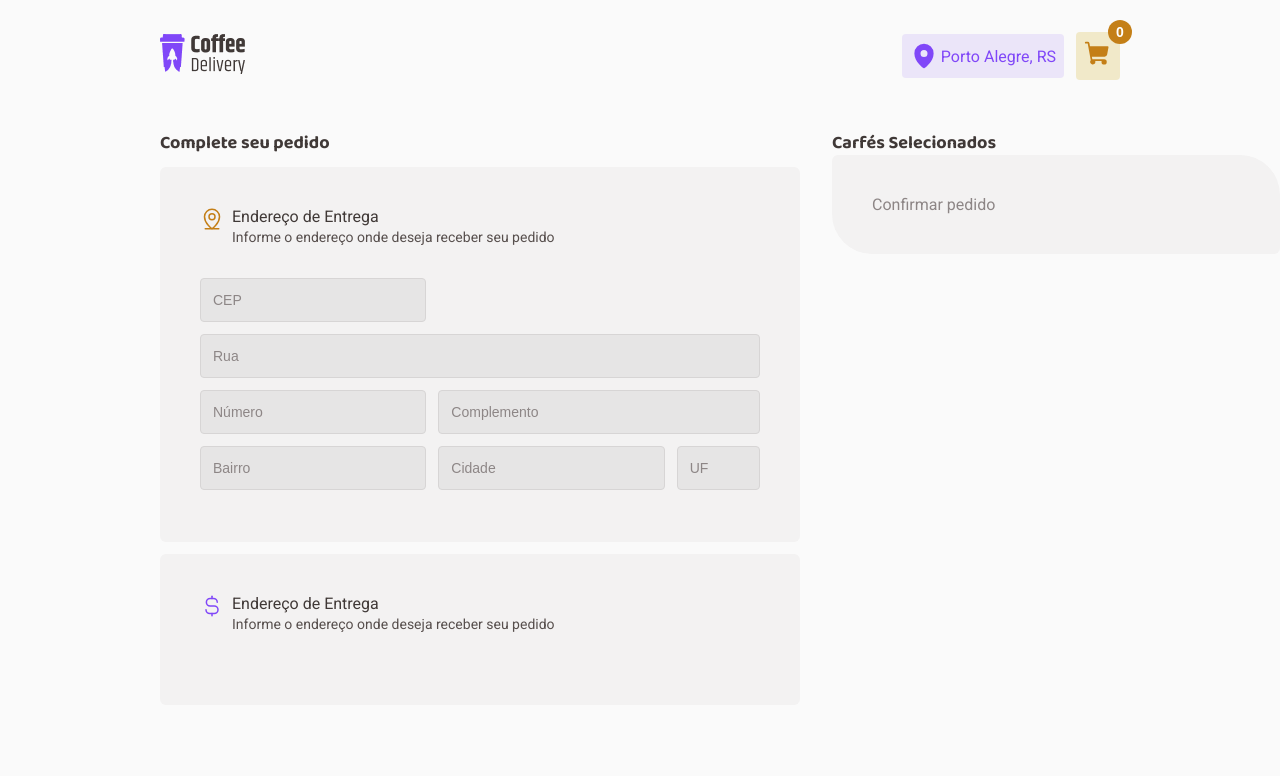
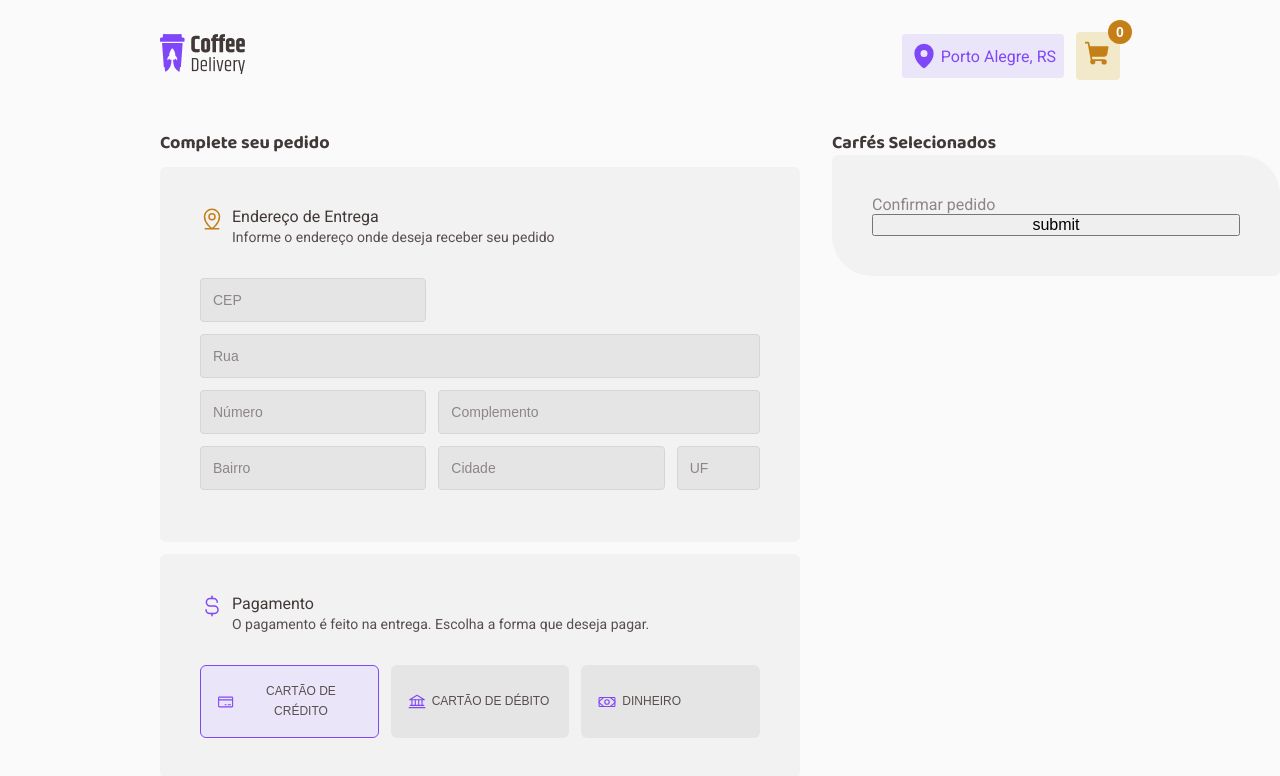
Before and after one commit to Cleber-Severo/coffe-delivery, a React (Vite) app: page /checkout in a window 1280 px wide. Shown: the top 776 px of the page. Built offline with nearby package versions, Linux system fonts and the light colour scheme.

Commit message:
feat: create payment form

```diff
--- a/package.json
+++ b/package.json
@@ -10,11 +10,14 @@
     "preview": "vite preview"
   },
   "dependencies": {
+    "@hookform/resolvers": "^5.0.1",
     "phosphor-react": "^1.4.1",
     "react": "^19.0.0",
     "react-dom": "^19.0.0",
+    "react-hook-form": "^7.56.4",
     "react-router-dom": "^6.30.0",
-    "styled-components": "^6.1.17"
+    "styled-components": "^6.1.17",
+    "zod": "^3.24.4"
   },
   "devDependencies": {
     "@eslint/js": "^9.22.0",
--- a/src/components/Header/indext.tsx
+++ b/src/components/Header/indext.tsx
@@ -12,6 +12,7 @@ const Header = () => {
   const [scrolled, setScrolled] = useState(false);
 
   const { cartItemsAmount } = useContext(CartContext);
+  console.log(" Header ~ cartItemsAmount:", cartItemsAmount)
 
   useEffect(() => {
     const handleScroll = () => {
@@ -33,7 +34,7 @@ const Header = () => {
             <MapPin size={28} weight="fill" color={defaultTheme.purple} />
             <span>Porto Alegre, RS</span>
           </Location>
-          <CartBadge>
+          <CartBadge disabled={cartItemsAmount === 0}>
             <Link to="/checkout">
               <ShoppingCart size={28} weight="fill" color={defaultTheme["yellow-dark"]} />
               <span>{cartItemsAmount}</span>
--- /dev/null
+++ b/src/components/Payment/index.tsx
@@ -0,0 +1,42 @@
+import React from 'react'
+import { Container, PaymentBtn } from './styles'
+import { Bank, CreditCard, Money } from 'phosphor-react'
+import { useFormContext } from 'react-hook-form'
+
+const Payment = () => {
+  const { setValue, watch } = useFormContext()
+
+  const selectedPayment = watch('paymentMethod')
+
+  const handleSelect = (method: string) => {
+    setValue("paymentMethod", method)
+  }
+
+  return (
+    <Container>
+      <PaymentBtn
+        type='button'
+        onClick={() => handleSelect('credito')}
+        selected={selectedPayment === 'credito'}
+      >
+        <CreditCard size={18} /> <span>Cartão de Crédito</span>
+      </PaymentBtn>
+      <PaymentBtn
+        type='button'
+        onClick={() => handleSelect('debito')}
+        selected={selectedPayment === 'debito'}
+      >
+        <Bank size={18} /> <span>Cartão de Débito</span>
+      </PaymentBtn>
+      <PaymentBtn
+        type='button'
+        onClick={() => handleSelect('dinheiro')}
+        selected={selectedPayment === 'dinheiro'}
+      >
+        <Money size={18} /> <span>Dinheiro</span>
+      </PaymentBtn>
+    </Container>
+  )
+}
+
+export default Payment
--- /dev/null
+++ b/src/components/Payment/styles.ts
@@ -0,0 +1,39 @@
+import styled from "styled-components";
+
+export const Container = styled.div`
+  display: flex;
+  gap: 12px;
+`
+
+type PaymentBtnProps = {
+  selected?: boolean
+}
+
+export const PaymentBtn = styled.button<PaymentBtnProps>`
+  background-color: ${({theme, selected}) => selected ? theme['purple-light'] :theme["base-button"]};
+  color: ${({theme}) => theme["base-text"]};
+
+  display: flex;
+  align-items: center;
+  flex: 1;
+  gap: 6px;
+
+  border-radius: 6px;
+  border: 1px solid transparent;
+  border-color: ${({theme, selected}) => selected ? theme.purple : 'transparent'};
+
+  padding: 16px;
+
+  svg {
+    color: ${({theme}) => theme["purple"]};
+  }
+
+  span {
+    color: ${({theme}) => theme["base-text"]};
+
+    font-size: 12px;
+    font-weight: 400;
+    text-transform: uppercase;
+    line-height: 160%;
+  }
+`
--- a/src/pages/Checkout/index.tsx
+++ b/src/pages/Checkout/index.tsx
@@ -1,25 +1,57 @@
-import { useContext } from "react";
-import { CartContext } from "../../contexts/CartContext";
+import * as zod from 'zod';
 import {
   Card,
   CardTitle,
   FormContainer,
-  FormGrid,
-  FormLayout,
-  Input,
+  FormGrid, Input,
   InputWrapper,
   OrderContainer,
-  SelectedCoffeContainer,
+  SelectedCoffeContainer
 } from "./styles";
 import Description from "../../components/Description";
 import { CurrencyDollarSimple, MapPinLine } from "phosphor-react";
 import { defaultTheme } from "../../styles/themes/default";
+import Payment from "../../components/Payment";
+import { FormProvider, useForm } from "react-hook-form";
+import { zodResolver } from "@hookform/resolvers/zod";
+
+const checkoutFormSchema = zod.object({
+  cep: zod.string().min(1, 'Campo Obrigatório'),
+  rua: zod.string().min(1, 'Campo Obrigatório'),
+  numero: zod.string().min(1, 'Campo Obrigatório'),
+  complemento: zod.string().min(1, 'Campo Obrigatório'),
+  bairro: zod.string().min(1, 'Campo Obrigatório'),
+  cidade: zod.string().min(1, 'Campo Obrigatório'),
+  uf: zod.string().min(1, 'Campo Obrigatório'),
+  paymentMethod: zod.string().min(1, 'Selecione ao menos um método de pagamento')
+})
+
+type CheckoutFormData = zod.infer<typeof checkoutFormSchema>
 
 const Checkout = () => {
-  const { cartItems } = useContext(CartContext);
+  const checkoutForm = useForm<CheckoutFormData>({
+    resolver: zodResolver(checkoutFormSchema),
+    defaultValues: {
+      cep: '',
+      rua: '',
+      numero: '',
+      complemento: '',
+      bairro: '',
+      cidade: '',
+      uf: '',
+      paymentMethod: 'credito'
+    }
+  })
+
+  const { handleSubmit, register } = checkoutForm
+
+  const handleCheckoutSubmit = (payment: CheckoutFormData) => {
+    console.log(" handleCheckoutSubmit ~ payment:", payment)
+  }
 
   return (
-    <FormContainer>
+    <FormContainer onSubmit={handleSubmit(handleCheckoutSubmit)}>
+      <FormProvider {...checkoutForm}>
         <OrderContainer>
           <CardTitle>Complete seu pedido</CardTitle>
 
@@ -32,49 +64,55 @@ const Checkout = () => {
 
             <FormGrid>
               <InputWrapper colSpan={5}>
-              <Input placeholder="CEP" />
+                <Input id='cep' placeholder="CEP" {...register('cep')} />
               </InputWrapper>
             </FormGrid>
 
             <FormGrid>
               <InputWrapper colSpan={12}>
-              <Input placeholder="Rua" />
+                <Input id='rua' placeholder="Rua" {...register('rua')} />
               </InputWrapper>
             </FormGrid>
 
             <FormGrid>
               <InputWrapper colSpan={5}>
-              <Input placeholder="Número" />
+                <Input id='numero' placeholder="Número" {...register('numero')} />
               </InputWrapper>
               <InputWrapper colSpan={7}>
-              <Input placeholder="Complemento" />
+                <Input id='complemento' placeholder="Complemento" {...register('complemento')} />
               </InputWrapper>
             </FormGrid>
 
             <FormGrid>
               <InputWrapper colSpan={5}>
-              <Input placeholder="Bairro" />
+                <Input id='bairro' placeholder="Bairro" {...register('bairro')} />
               </InputWrapper>
               <InputWrapper colSpan={5}>
-              <Input placeholder="Cidade" />
+                <Input id='cidade' placeholder="Cidade" {...register('cidade')} />
               </InputWrapper>
               <InputWrapper colSpan={2}>
-              <Input placeholder="UF" />
+                <Input id='uf' placeholder="UF" {...register('uf')} />
               </InputWrapper>
             </FormGrid>
           </Card>
           <Card>
             <Description
-            title="Endereço de Entrega"
-            description="Informe o endereço onde deseja receber seu pedido"
+              title="Pagamento"
+              description="O pagamento é feito na entrega. Escolha a forma que deseja pagar."
               icon={<CurrencyDollarSimple size={24} color={defaultTheme["purple"]} />}
             />
+            <Payment />
           </Card>
         </OrderContainer>
+      </FormProvider>
 
       <SelectedCoffeContainer>
         <CardTitle>Carfés Selecionados</CardTitle>
-        <Card roundedCorner>Confirmar pedido</Card>
+        <Card roundedCorner>
+          Confirmar pedido
+
+          <button type="submit">submit</button>
+        </Card>
       </SelectedCoffeContainer>
     </FormContainer>
   );
--- a/src/pages/Checkout/styles.ts
+++ b/src/pages/Checkout/styles.ts
@@ -2,6 +2,7 @@ import styled from "styled-components";
 
 export const FormContainer = styled.form`
 	display: flex;
+  align-items: flex-start;
   gap: 32px;
 
 	padding: 20px 160px;
```
Also changed, not shown: 1 other file (tests, documents, lock files or other folders). Lines whose indentation alone changed are shown as unchanged.
